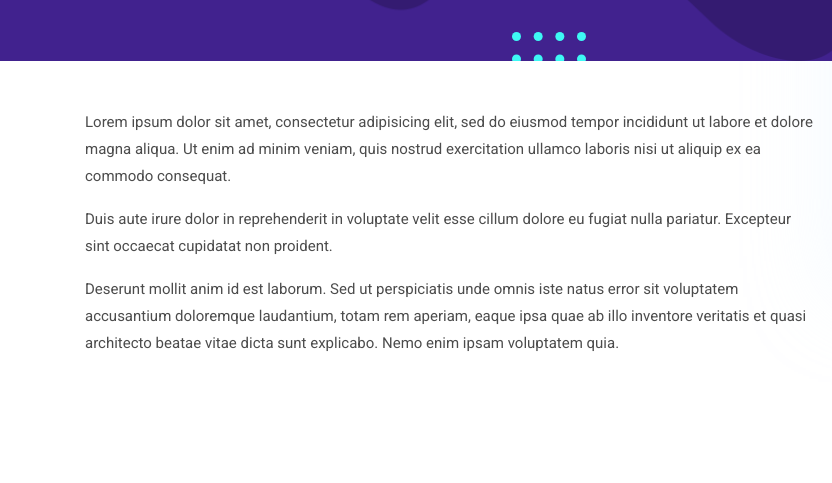
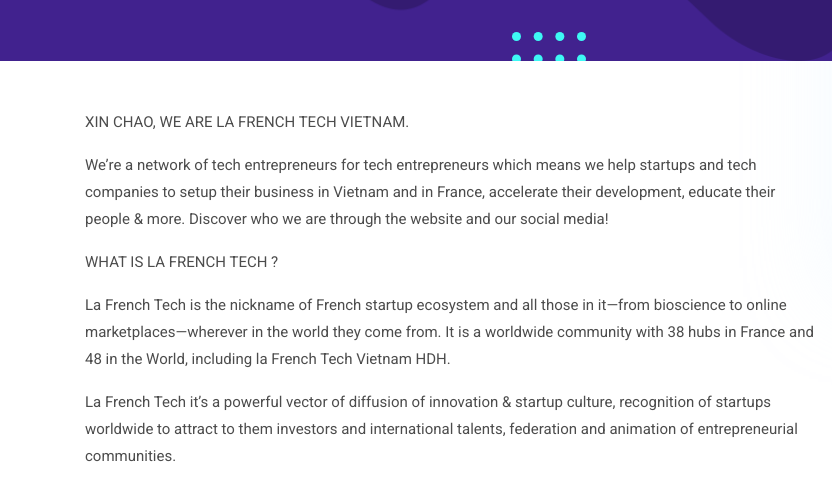
Before and after one commit to frenchtechviet/frenchtechviet.github.io, a plain HTML site: page about/index.html in a window 1280 px wide. Shown: the part 463-946 px from the top of the page, 0-832 px from the left. Drawn offline with nearby package versions, Linux system fonts and the light colour scheme; some packages are replaced by stand-ins of ours.

Commit message:
rebuilding site Fri Sep 18 14:22:37 +07 2020

```diff
--- a/about/index.html
+++ b/about/index.html
@@ -122,9 +122,12 @@
   <div class="container">
     <div class="row">
       <div class="col-md-8">
-        <p>Lorem ipsum dolor sit amet, consectetur adipisicing elit, sed do eiusmod tempor incididunt ut labore et dolore magna aliqua. Ut enim ad minim veniam, quis nostrud exercitation ullamco laboris nisi ut aliquip ex ea commodo consequat.</p>
-<p>Duis aute irure dolor in reprehenderit in voluptate velit esse cillum dolore eu fugiat nulla pariatur. Excepteur sint occaecat cupidatat non proident.</p>
-<p>Deserunt mollit anim id est laborum. Sed ut perspiciatis unde omnis iste natus error sit voluptatem accusantium doloremque laudantium, totam rem aperiam, eaque ipsa quae ab illo inventore veritatis et quasi architecto beatae vitae dicta sunt explicabo. Nemo enim ipsam voluptatem quia.</p>
+        <p>XIN CHAO, WE ARE LA FRENCH TECH VIETNAM.</p>
+<p>We’re a network of tech entrepreneurs for tech entrepreneurs which means we help startups and tech companies to setup their business in Vietnam and in France, accelerate their development, educate their people &amp; more. Discover who we are through the website and our social media!</p>
+<p>WHAT IS LA FRENCH TECH ?</p>
+<p>La French Tech is the nickname of French startup ecosystem and all those in it—from bioscience to online marketplaces—wherever in the world they come from. It is a worldwide community with 38 hubs in France and 48 in the World, including la French Tech Vietnam HDH.</p>
+<p>La French Tech it’s a powerful vector of diffusion of innovation &amp; startup culture, recognition of startups worldwide to attract to them investors and international talents, federation and animation of entrepreneurial communities.</p>
+<p>This Communities are created to structure the Startup &amp; Entrepreneur ecosystem at the local, national and international level, and finally steering the actions to accelerate the maturity of the ecosystem.</p>
 
       </div>
       <div class="col-md-4 text-center drag-lg-top">
```
